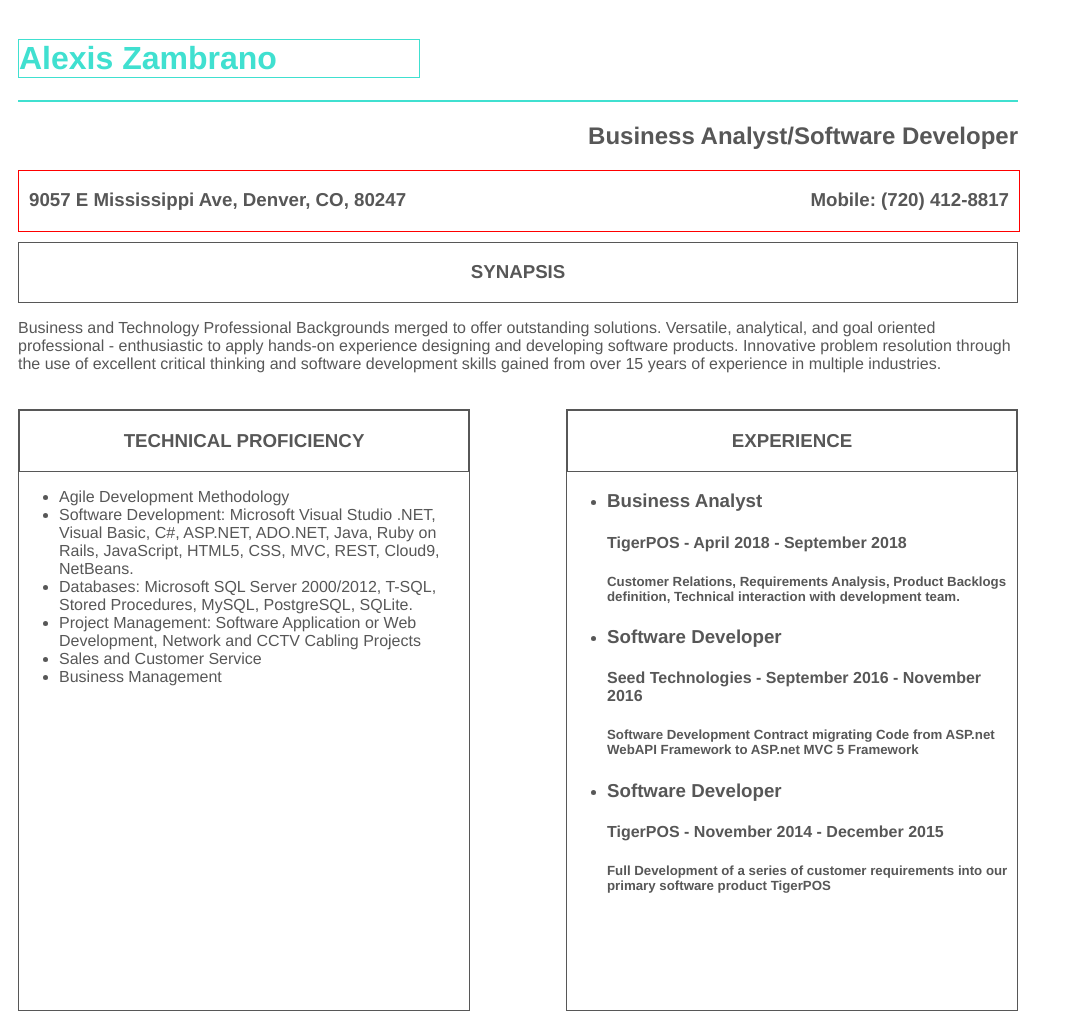
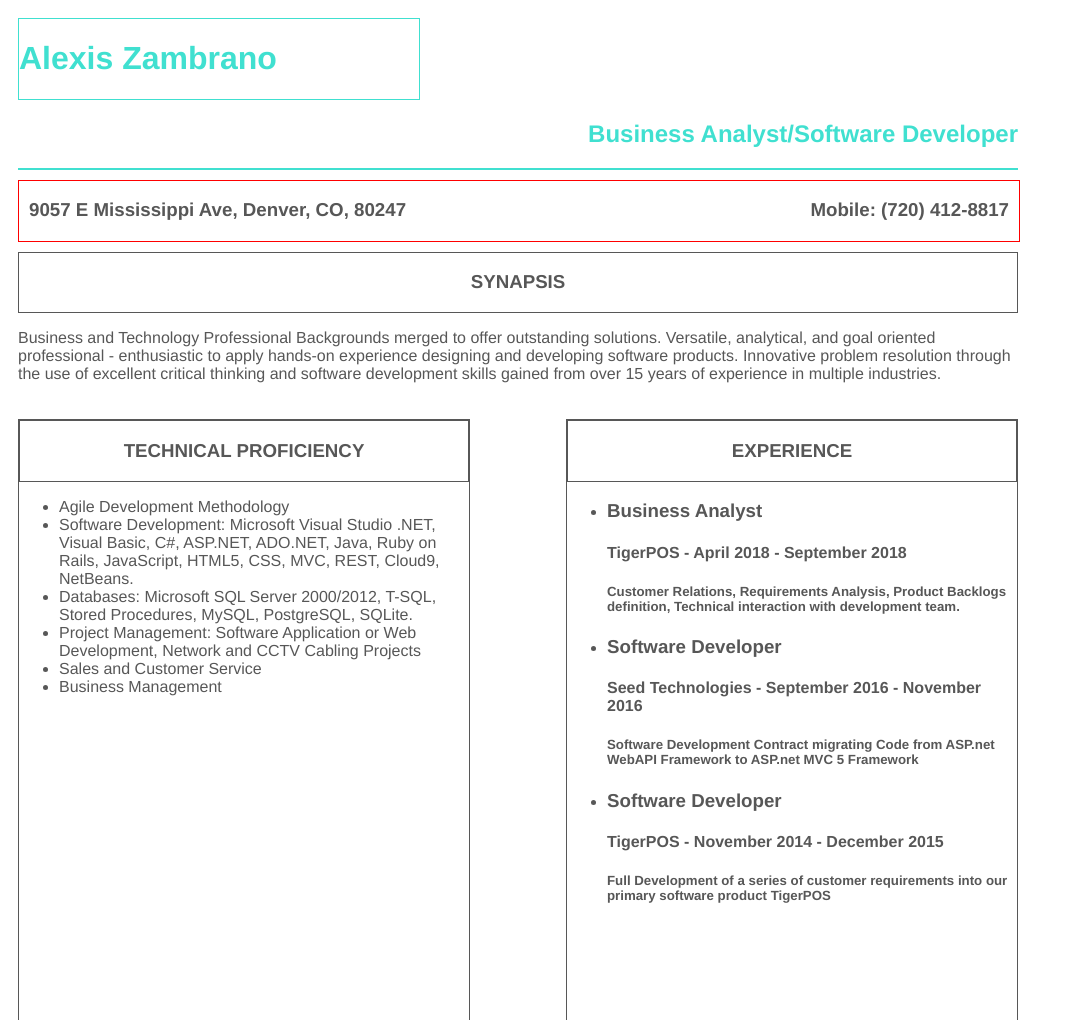
Before and after one commit to azambranoTechtonic/Resume, a plain HTML site: page index.html in a window 1280 px wide. Shown: the top 1020 px of the page, without its empty margins (0-1065 px from the left). Drawn offline with Linux system fonts and the light colour scheme.

Commit message:
update on css

```diff
--- a/index.html
+++ b/index.html
@@ -6,10 +6,10 @@
     <link rel="stylesheet" href="styles.css">
   </head>
   <body>
-
-    <div class="name"> <h1>Alexis Zambrano</h1></div>
-    <div class="jobTitle">  <h2>Business Analyst/Software Developer</h2></div>
-
+    <div class="header">
+      <div class="name"> <h1>Alexis Zambrano</h1></div>
+      <div class="jobTitle"> <h2>Business Analyst/Software Developer</h2></div>
+    </div>
     <div class="subHeader">
       <div class="address"> <h3>9057 E Mississippi Ave, Denver, CO, 80247</h3></div>
       <div class="mobile"> <h3>Mobile: (720) 412-8817</h3></div>
--- a/styles.css
+++ b/styles.css
@@ -6,14 +6,14 @@ body {
   max-width: 1000px;
 }
 
-.name {
+.header {
   color:  turquoise;
   max-width: 1000px;
   border-bottom: solid 2px;
 
 }
 
-h1 {
+.name {
   text-align: left;
   width: 400px;
   border: solid 1px;
@@ -22,7 +22,7 @@ h1 {
 .jobTitle {
   text-align: right;
   width: 300px:
-  border: solid 1px orchid;
+  border: solid 1px;
 }
 
 .subTitle {
```
